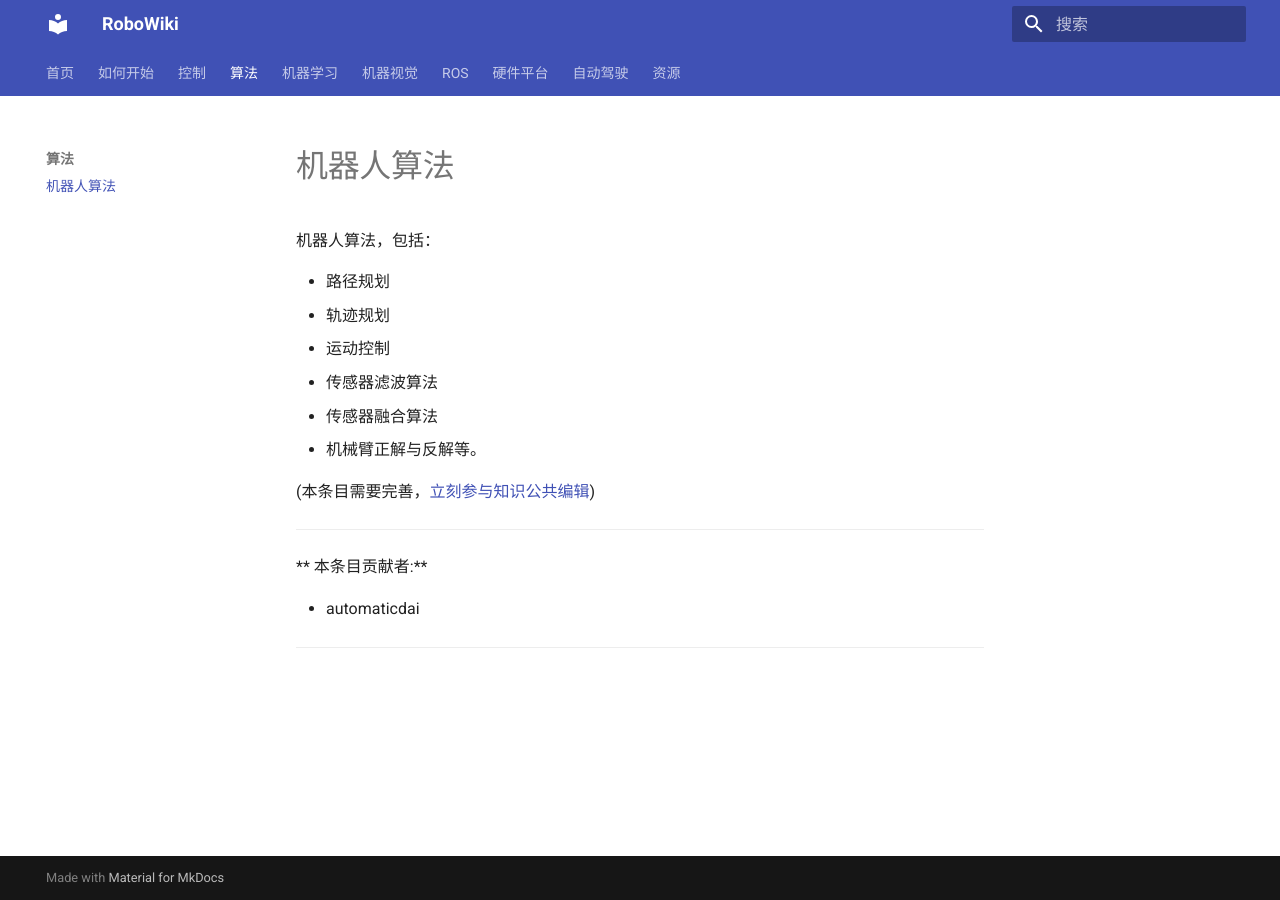
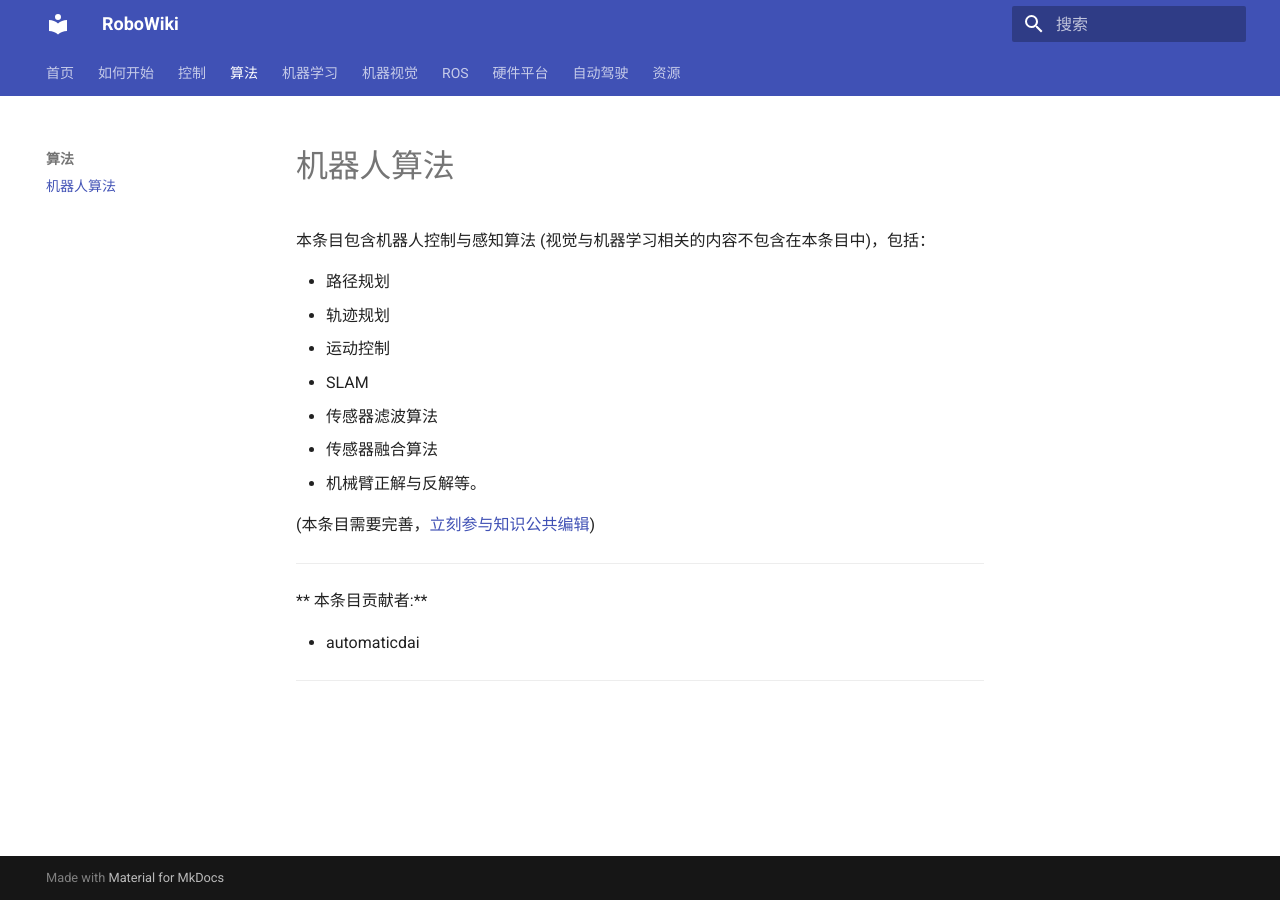
Before and after one commit to yfrobotics/robowiki-cn, an MkDocs documentation site: the page built from docs/algorithm/index.md, in a window 1280 px wide. Built offline with MkDocs 1.6.1 and Material for MkDocs 9.7.7, drawn with Linux system fonts in a browser that asks for light colours.

Commit message:
improve algorithm

```diff
--- a/docs/algorithm/index.md
+++ b/docs/algorithm/index.md
@@ -1,10 +1,11 @@
 # 机器人算法
 
-机器人算法，包括：
+本条目包含机器人控制与感知算法 (视觉与机器学习相关的内容不包含在本条目中)，包括：
 
 - 路径规划
 - 轨迹规划
 - 运动控制
+- SLAM
 - 传感器滤波算法
 - 传感器融合算法
 - 机械臂正解与反解等。
```
